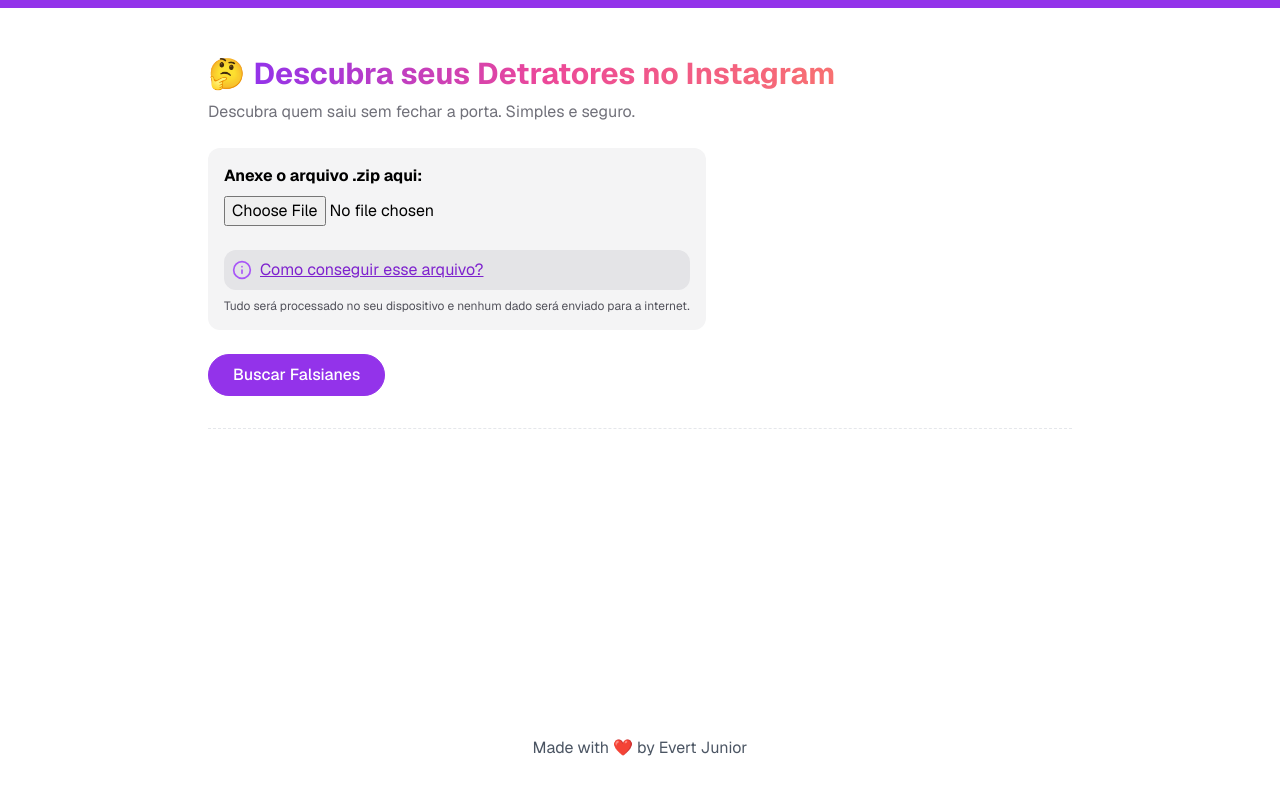
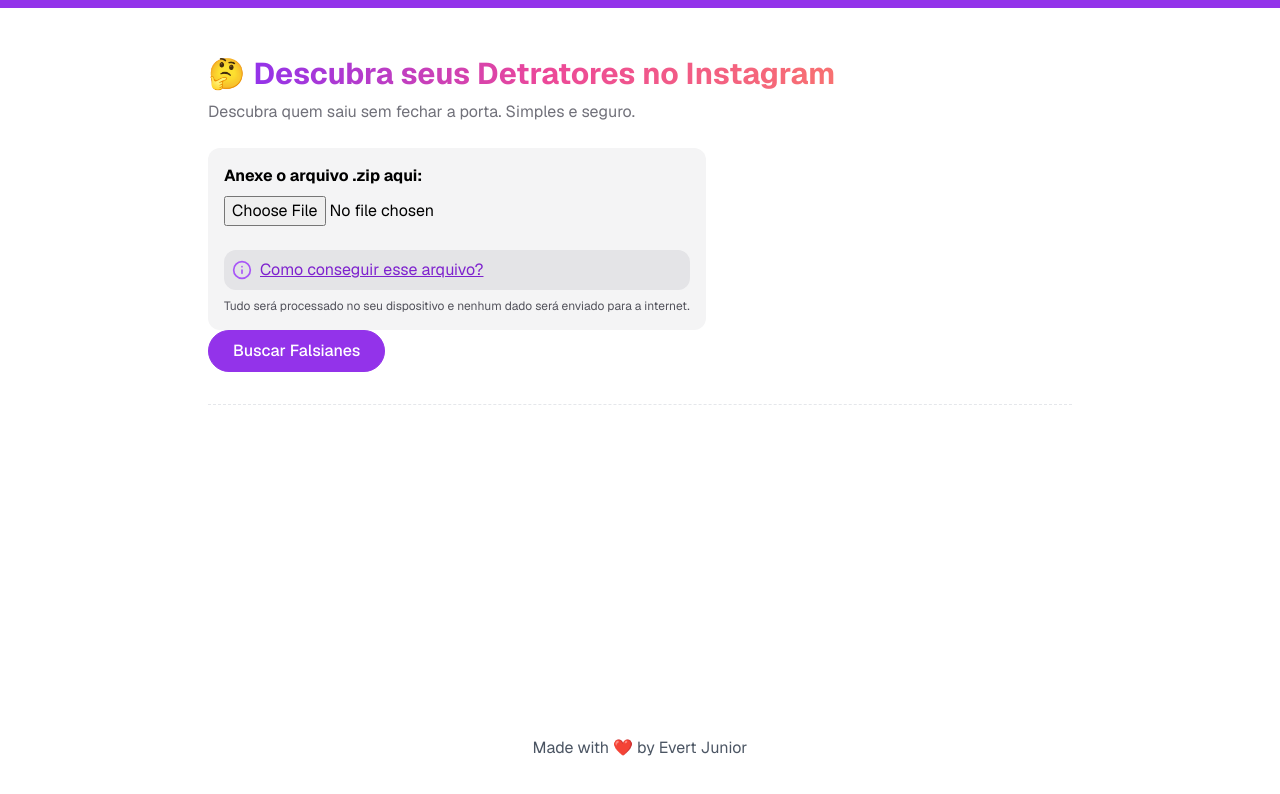
Before and after one commit to evertjr/insta-detractors, a Next.js app: page / in a window 1280 px wide. Shown: the top 794 px of the page. Built offline with nearby package versions, Linux system fonts and the light colour scheme.

Commit message:
refactor page structure

```diff
--- a/src/app/_components/InstaDetractors.tsx
+++ b/src/app/_components/InstaDetractors.tsx
@@ -158,7 +158,7 @@
   };
 
   return (
-    <form id="followers-form" className="p-4 w-full max-w-4xl mx-auto mt-8">
+    <div className="p-4 w-full max-w-4xl mx-auto mt-8">
       <span className="text-3xl mr-2">🤔</span>
 
       <h1 className="bg-gradient-to-r font-bold text-3xl from-purple-600 via-pink-500 to-red-400 inline-block text-transparent bg-clip-text">
@@ -167,7 +167,9 @@
       <h2 className="text-zinc-500 mt-2">
         Descubra quem saiu sem fechar a porta. Simples e seguro.
       </h2>
-      <div className="my-6 flex gap-4 flex-wrap">
+
+      <form id="followers-form" className="my-6">
+        <div className="flex gap-4 flex-wrap">
         <div className="flex flex-col gap-2 bg-zinc-100 w-full md:w-fit p-4 rounded-xl">
           <label htmlFor="followers-file" className="font-bold">
             Anexe o arquivo .zip aqui:
@@ -202,6 +204,7 @@
         >
           Buscar Falsianes
         </motion.button>
+      </form>
 
       <div className="pt-8 mt-8 border-t border-dashed max-w-6xl scroll-mt-10">
         {error && <span className="text-zinc-500">{error}</span>}
@@ -270,6 +273,6 @@
           </motion.section>
         )}
       </div>
-    </form>
+    </div>
   );
 }
```
Lines whose indentation alone changed are shown as unchanged.
